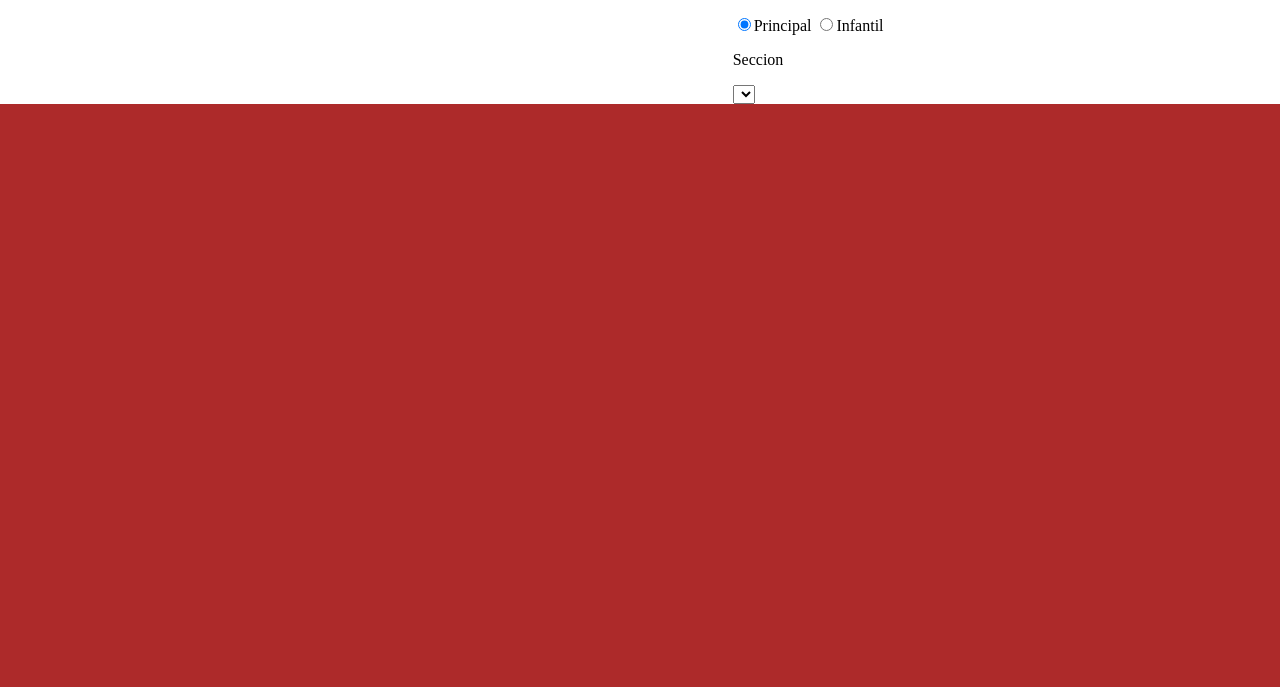
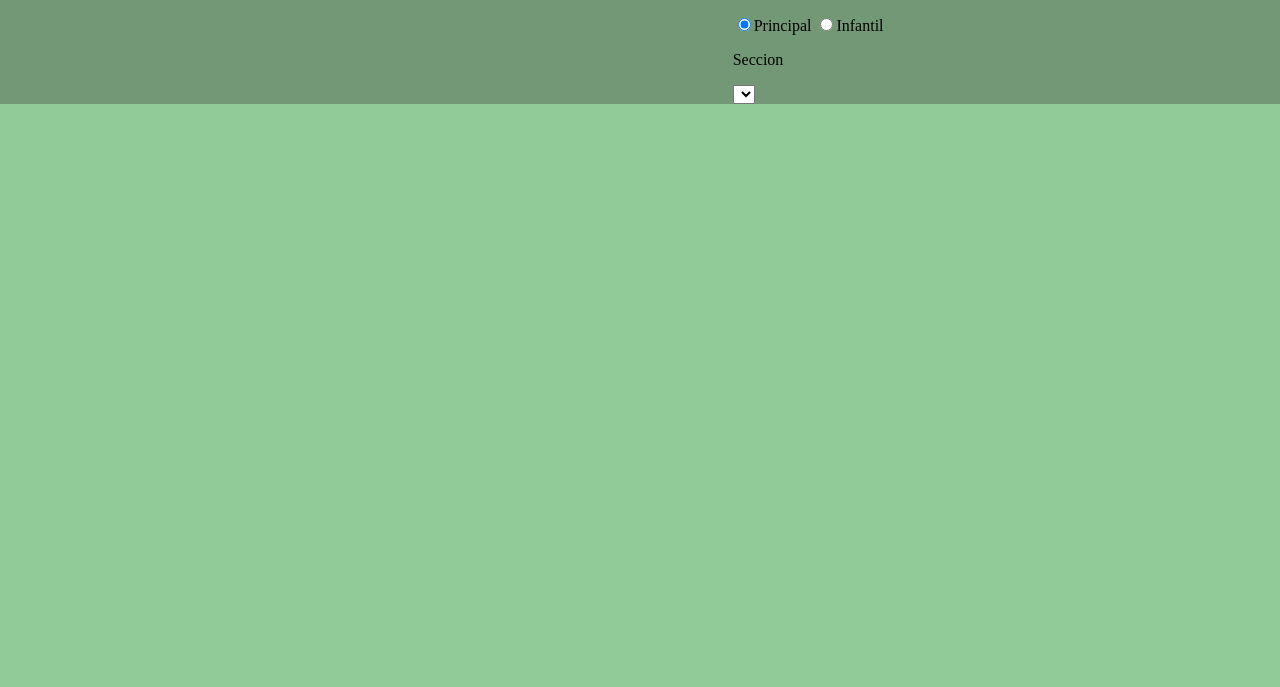
Before and after one commit to GastonTH/HerokuProject, a website: page public/index.html in a window 1280 px wide. Shown: the part 113-800 px from the top of the page. Drawn offline with Linux system fonts and the light colour scheme; no server answers.

Commit message:
selector de empresa terminado
falta hacerla para movil, el menu de hamburgesa y la ubicacion

```diff
--- a/sass/fallas.scss
+++ b/sass/fallas.scss
@@ -7,11 +7,25 @@
 }
 
 $color-cabecera-containerFallas: #FFFFFF;
-$color-div-falla: #FFFFFF;
-$color-fondo-pagina: #AD2A2A;
+$color-div-falla: "";
+$color-fondo-pagina: "";
 $color-auxiliar-4: #0e153a;
-$margin-div-falla: 20px;
-$NOMBRE-EMPRESA: "evilcorp";
+$NOMBRE-EMPRESA: "chtulhu";
+$srcImagenCoorporativa: "";
+@if ($NOMBRE-EMPRESA==chtulhu) {
+    $color-cabecera-containerFallas: #729876;
+    $color-fondo-pagina: #91CB97;
+    $color-div-falla: #FFFFFF;
+    $srcImagenCoorporativa: "/img/cthulhu.jpg"
+}
+
+@else if ($NOMBRE-EMPRESA==evilcorp) {
+    $color-cabecera-containerFallas: #ffffff;
+    $color-div-falla: #FFFFFF;
+    $color-fondo-pagina: #AD2A2A;
+    $srcImagenCoorporativa: "/img/evilcorp.png";
+}
+
 //version ordenador , suponiendo que es apra evilcorp
 body {
     background-color: $color-fondo-pagina;
@@ -38,7 +52,7 @@ body {
 #logo {
     width: 75px;
     height: 75px;
-    background-image: url("/img/evilcorp.png");
+    background-image: url($srcImagenCoorporativa);
     background-size: 100%;
     margin: 20px
 }
```
Also changed, not shown: public/img/textura_papel.png (deleted), public/style/fallas.css, 1 other file.
